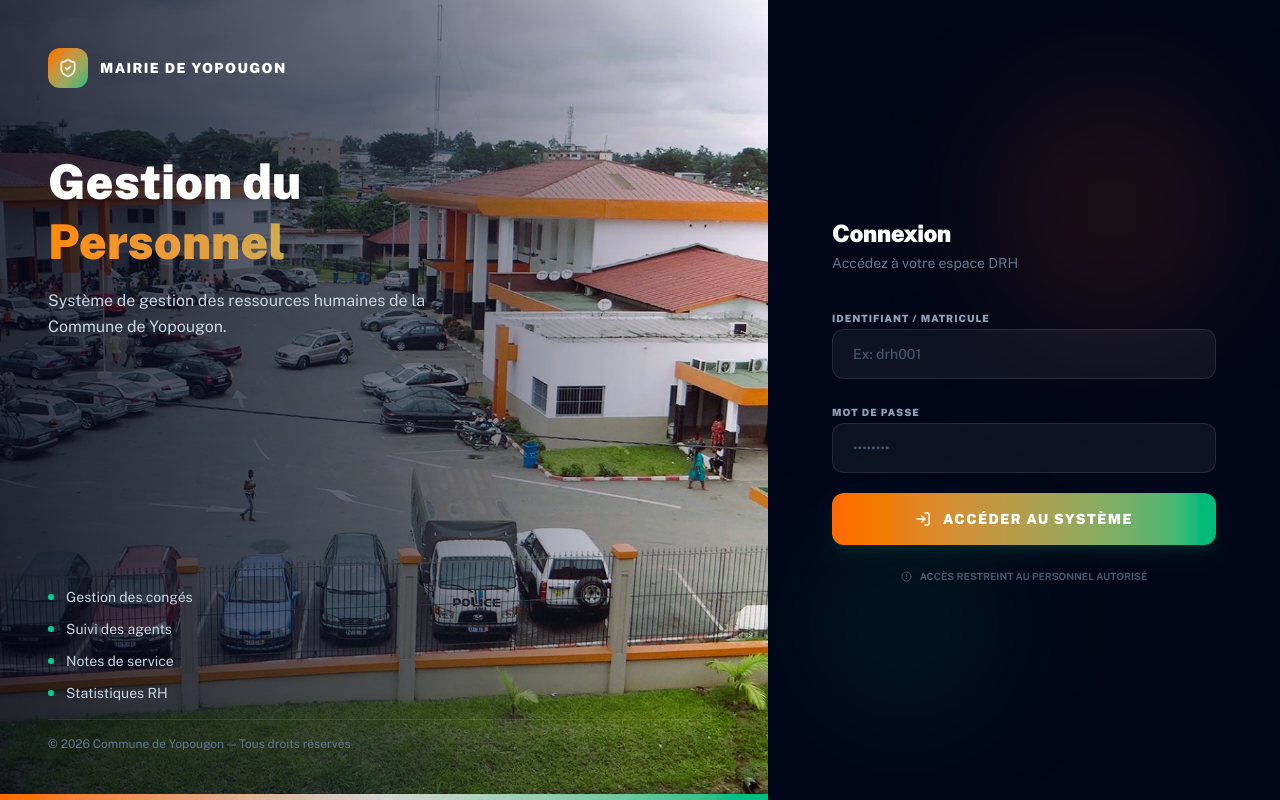
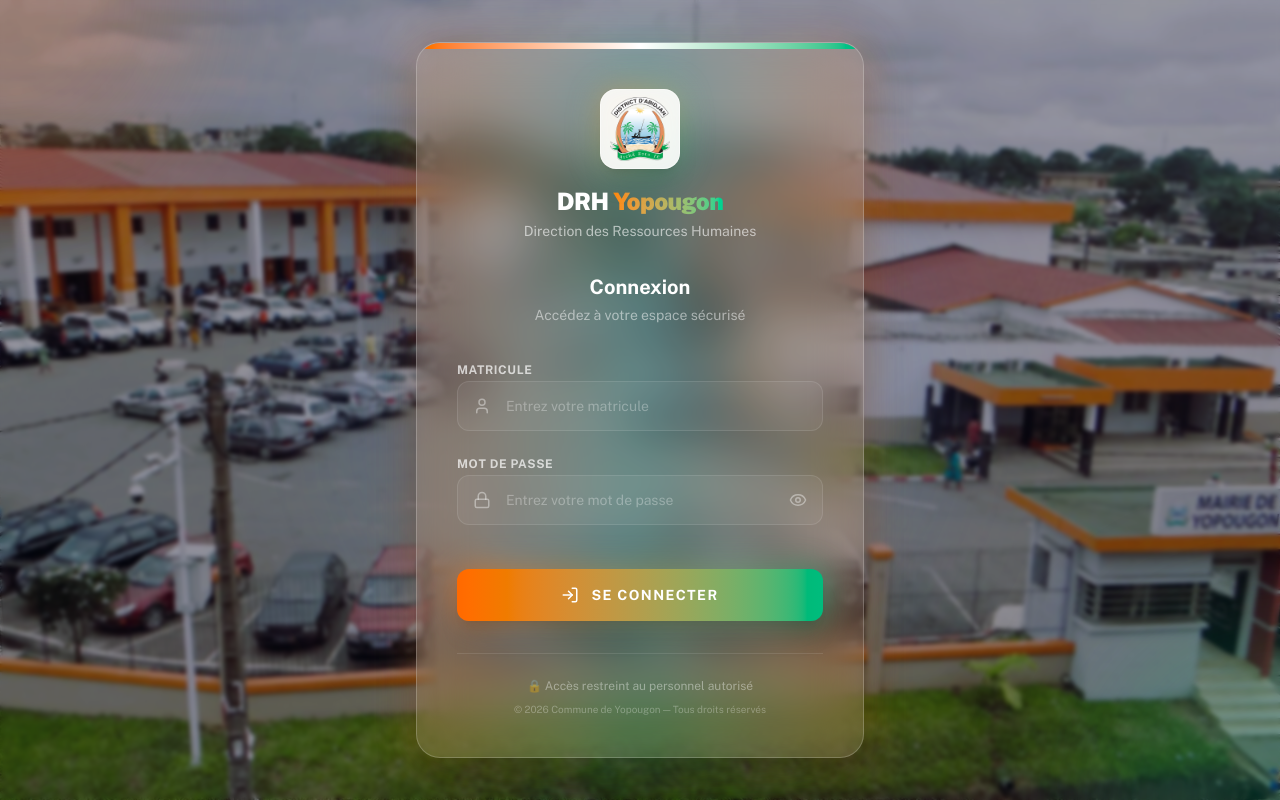
Before and after one commit to Armandodino/drh, a React (Vite) app: page /login in a window 1280 px wide. Built offline with nearby package versions, Linux system fonts and the light colour scheme.

Commit message:
✨ Nouveau formulaire de login avec effet glassmorphism
- Design sophistiqué avec effet glace (backdrop-blur)
- Logo de la mairie intégré
- Animations fluides (framer-motion)
- Inputs avec icônes et effets focus
- Bouton visibilité mot de passe
- Dégradés orange/emerald (couleurs CI)

```diff
--- a/src/pages/Login.tsx
+++ b/src/pages/Login.tsx
@@ -1,5 +1,5 @@
 import React, { useState } from 'react';
-import { ShieldCheck, LogIn, AlertCircle } from 'lucide-react';
+import { LogIn, Eye, EyeOff, User, Lock } from 'lucide-react';
 import { motion } from 'framer-motion';
 import { login } from '../services/api';
 import { useNavigate } from 'react-router-dom';
@@ -13,6 +13,7 @@
   const [id, setId] = useState('');
   const [password, setPassword] = useState('');
   const [loading, setLoading] = useState(false);
+  const [showPassword, setShowPassword] = useState(false);
   const navigate = useNavigate();
 
   const handleSubmit = async (e: React.FormEvent) => {
@@ -37,154 +38,186 @@
   };
 
   return (
-    <div className="min-h-screen flex items-stretch w-full overflow-hidden">
-
-      {/* ── Panneau gauche : Image de fond ── */}
-      <div className="hidden lg:flex lg:w-3/5 relative">
-        {/* Image de fond */}
+    <div className="min-h-screen flex items-center justify-center w-full overflow-hidden relative">
+      {/* Background Image */}
+      <div className="absolute inset-0">
         <img
           src="/login-bg.png"
-          alt="Mairie de Yopougon"
-          className="absolute inset-0 w-full h-full object-cover"
+          alt="Background"
+          className="w-full h-full object-cover"
         />
-        {/* Overlay dégradé */}
-        <div className="absolute inset-0 bg-gradient-to-r from-slate-950/80 via-slate-900/60 to-transparent" />
-        {/* Overlay couleurs CI */}
-        <div className="absolute bottom-0 left-0 right-0 h-1.5 bg-gradient-to-r from-orange-500 via-white/80 to-emerald-500" />
-
-        {/* Contenu sur l'image */}
-        <div className="relative z-10 flex flex-col justify-between p-12 w-full">
-          {/* Haut */}
-          <div>
-            <div className="flex items-center gap-3 mb-16">
-              <div className="w-10 h-10 rounded-xl bg-gradient-to-br from-orange-500 to-emerald-500 flex items-center justify-center">
-                <ShieldCheck size={20} className="text-white" />
-              </div>
-              <span className="text-white font-black text-sm uppercase tracking-widest">Mairie de Yopougon</span>
+        {/* Dark overlay */}
+        <div className="absolute inset-0 bg-slate-950/40 backdrop-blur-[2px]" />
       </div>
 
+      {/* Decorative elements */}
+      <div className="absolute top-0 left-0 w-96 h-96 bg-orange-500/20 rounded-full blur-3xl -translate-x-1/2 -translate-y-1/2" />
+      <div className="absolute bottom-0 right-0 w-96 h-96 bg-emerald-500/20 rounded-full blur-3xl translate-x-1/2 translate-y-1/2" />
+      <div className="absolute top-1/2 left-1/2 w-[600px] h-[600px] bg-blue-500/10 rounded-full blur-3xl -translate-x-1/2 -translate-y-1/2" />
+
+      {/* Main Container */}
       <motion.div
-              initial={{ opacity: 0, y: 30 }}
+        initial={{ opacity: 0, scale: 0.95 }}
+        animate={{ opacity: 1, scale: 1 }}
+        transition={{ duration: 0.5 }}
+        className="relative z-10 w-full max-w-md mx-4"
+      >
+        {/* Glass Card */}
+        <div className="relative">
+          {/* Glow effect behind card */}
+          <div className="absolute -inset-1 bg-gradient-to-r from-orange-500/30 via-emerald-500/30 to-orange-500/30 rounded-3xl blur-xl opacity-75" />
+
+          {/* Main glass container */}
+          <div className="relative bg-white/10 backdrop-blur-xl rounded-3xl border border-white/20 shadow-2xl overflow-hidden">
+            {/* Top gradient bar */}
+            <div className="h-1.5 bg-gradient-to-r from-orange-500 via-white to-emerald-500" />
+
+            <div className="p-8 md:p-10">
+              {/* Logo Section */}
+              <motion.div
+                initial={{ opacity: 0, y: -20 }}
                 animate={{ opacity: 1, y: 0 }}
-              transition={{ delay: 0.3, duration: 0.7 }}
+                transition={{ delay: 0.2 }}
+                className="flex flex-col items-center mb-8"
               >
-              <h1 className="text-5xl font-black text-white leading-tight mb-4">
-                Gestion du
-                <span className="block text-transparent bg-clip-text bg-gradient-to-r from-orange-400 to-emerald-400">
-                  Personnel
-                </span>
-              </h1>
-              <p className="text-slate-300 text-base max-w-sm leading-relaxed">
-                Système de gestion des ressources humaines de la Commune de Yopougon.
-              </p>
-            </motion.div>
+                {/* Logo container with glow */}
+                <div className="relative mb-4">
+                  <div className="absolute inset-0 bg-gradient-to-br from-orange-400 to-emerald-400 rounded-2xl blur-lg opacity-50" />
+                  <div className="relative w-20 h-20 bg-white/90 backdrop-blur rounded-2xl shadow-xl flex items-center justify-center overflow-hidden border border-white/50">
+                    <img
+                      src="/logo.png"
+                      alt="Logo Mairie"
+                      className="w-16 h-16 object-contain"
+                    />
+                  </div>
                 </div>
 
-          {/* Bas */}
+                <h1 className="text-2xl font-black text-white tracking-tight text-center">
+                  DRH <span className="text-transparent bg-clip-text bg-gradient-to-r from-orange-400 to-emerald-400">Yopougon</span>
+                </h1>
+                <p className="text-white/60 text-sm mt-1">Direction des Ressources Humaines</p>
+              </motion.div>
+
+              {/* Welcome text */}
+              <motion.div
+                initial={{ opacity: 0, y: 10 }}
+                animate={{ opacity: 1, y: 0 }}
+                transition={{ delay: 0.3 }}
+                className="text-center mb-8"
+              >
+                <h2 className="text-xl font-bold text-white mb-1">Connexion</h2>
+                <p className="text-white/50 text-sm">Accédez à votre espace sécurisé</p>
+              </motion.div>
+
+              {/* Form */}
+              <motion.form
+                initial={{ opacity: 0, y: 10 }}
+                animate={{ opacity: 1, y: 0 }}
+                transition={{ delay: 0.4 }}
+                onSubmit={handleSubmit}
+                className="space-y-5"
+              >
+                {/* Matricule Input */}
+                <div className="space-y-2">
+                  <label className="text-xs font-bold text-white/70 uppercase tracking-wider">
+                    Matricule
+                  </label>
+                  <div className="relative group">
+                    <div className="absolute inset-0 bg-gradient-to-r from-orange-500/20 to-emerald-500/20 rounded-xl blur opacity-0 group-focus-within:opacity-100 transition-opacity" />
+                    <div className="relative flex items-center">
+                      <div className="absolute left-4 text-white/40">
+                        <User size={18} />
+                      </div>
+                      <input
+                        type="text"
+                        value={id}
+                        onChange={(e) => setId(e.target.value)}
+                        className="w-full bg-white/5 border border-white/10 rounded-xl pl-12 pr-4 py-3.5 text-white placeholder-white/30 outline-none focus:border-white/30 focus:bg-white/10 transition-all text-sm"
+                        placeholder="Entrez votre matricule"
+                        required
+                      />
+                    </div>
+                  </div>
+                </div>
+
+                {/* Password Input */}
+                <div className="space-y-2">
+                  <label className="text-xs font-bold text-white/70 uppercase tracking-wider">
+                    Mot de passe
+                  </label>
+                  <div className="relative group">
+                    <div className="absolute inset-0 bg-gradient-to-r from-orange-500/20 to-emerald-500/20 rounded-xl blur opacity-0 group-focus-within:opacity-100 transition-opacity" />
+                    <div className="relative flex items-center">
+                      <div className="absolute left-4 text-white/40">
+                        <Lock size={18} />
+                      </div>
+                      <input
+                        type={showPassword ? "text" : "password"}
+                        value={password}
+                        onChange={(e) => setPassword(e.target.value)}
+                        className="w-full bg-white/5 border border-white/10 rounded-xl pl-12 pr-12 py-3.5 text-white placeholder-white/30 outline-none focus:border-white/30 focus:bg-white/10 transition-all text-sm"
+                        placeholder="Entrez votre mot de passe"
+                        required
+                      />
+                      <button
+                        type="button"
+                        onClick={() => setShowPassword(!showPassword)}
+                        className="absolute right-4 text-white/40 hover:text-white/70 transition-colors"
+                      >
+                        {showPassword ? <EyeOff size={18} /> : <Eye size={18} />}
+                      </button>
+                    </div>
+                  </div>
+                </div>
+
+                {/* Submit Button */}
+                <motion.button
+                  type="submit"
+                  disabled={loading}
+                  whileHover={{ scale: 1.02 }}
+                  whileTap={{ scale: 0.98 }}
+                  className="relative w-full group mt-6"
+                >
+                  {/* Button glow */}
+                  <div className="absolute inset-0 bg-gradient-to-r from-orange-500 to-emerald-500 rounded-xl blur-lg opacity-50 group-hover:opacity-75 transition-opacity" />
+
+                  <div className="relative w-full py-4 bg-gradient-to-r from-orange-500 to-emerald-500 text-white rounded-xl font-bold text-sm uppercase tracking-widest flex items-center justify-center gap-3 shadow-xl disabled:opacity-60 transition-all">
+                    {loading ? (
+                      <span className="flex items-center gap-2">
+                        <svg className="animate-spin w-5 h-5" viewBox="0 0 24 24" fill="none">
+                          <circle className="opacity-25" cx="12" cy="12" r="10" stroke="currentColor" strokeWidth="4" />
+                          <path className="opacity-75" fill="currentColor" d="M4 12a8 8 0 018-8V0C5.373 0 0 5.373 0 12h4zm2 5.291A7.962 7.962 0 014 12H0c0 3.042 1.135 5.824 3 7.938l3-2.647z" />
+                        </svg>
+                        Vérification...
+                      </span>
+                    ) : (
+                      <>
+                        <LogIn size={18} />
+                        Se connecter
+                      </>
+                    )}
+                  </div>
+                </motion.button>
+              </motion.form>
+
+              {/* Footer info */}
               <motion.div
                 initial={{ opacity: 0 }}
                 animate={{ opacity: 1 }}
-            transition={{ delay: 0.6 }}
-            className="space-y-3"
+                transition={{ delay: 0.5 }}
+                className="mt-8 pt-6 border-t border-white/10 text-center"
               >
-            {['Gestion des congés', 'Suivi des agents', 'Notes de service', 'Statistiques RH'].map((feat, i) => (
-              <div key={i} className="flex items-center gap-3 text-slate-300 text-sm">
-                <div className="w-1.5 h-1.5 rounded-full bg-emerald-400 flex-shrink-0" />
-                {feat}
-              </div>
-            ))}
-            <p className="text-slate-500 text-xs mt-4 pt-4 border-t border-white/10">
+                <p className="text-white/40 text-xs">
+                  🔒 Accès restreint au personnel autorisé
+                </p>
+                <p className="text-white/30 text-[10px] mt-2">
                   © {new Date().getFullYear()} Commune de Yopougon — Tous droits réservés
                 </p>
               </motion.div>
             </div>
           </div>
-
-      {/* ── Panneau droit : Formulaire ── */}
-      <div className="flex-1 bg-slate-950 flex items-center justify-center p-8 relative">
-        {/* Orbes décoratifs */}
-        <div className="absolute top-20 right-10 w-64 h-64 bg-orange-500/10 rounded-full blur-3xl pointer-events-none" />
-        <div className="absolute bottom-20 left-10 w-48 h-48 bg-emerald-500/10 rounded-full blur-3xl pointer-events-none" />
-
-        {/* Bandeau couleurs CI (mobile) */}
-        <div className="absolute top-0 left-0 right-0 h-1 bg-gradient-to-r from-orange-500 via-white/60 to-emerald-500 lg:hidden" />
-
-        <motion.div
-          initial={{ opacity: 0, x: 40 }}
-          animate={{ opacity: 1, x: 0 }}
-          transition={{ duration: 0.6 }}
-          className="w-full max-w-sm relative z-10"
-        >
-          {/* Logo mobile */}
-          <div className="lg:hidden text-center mb-8">
-            <div className="w-16 h-16 bg-gradient-to-br from-orange-500 to-emerald-600 p-0.5 rounded-2xl mx-auto mb-4">
-              <div className="w-full h-full bg-slate-900 rounded-[1rem] flex items-center justify-center text-white">
-                <ShieldCheck size={30} />
-              </div>
-            </div>
-            <p className="text-slate-400 text-xs font-bold uppercase tracking-widest">Mairie de Yopougon</p>
-          </div>
-
-          <div className="mb-8">
-            <h2 className="text-2xl font-black text-white tracking-tight">Connexion</h2>
-            <p className="text-slate-500 text-sm mt-1">Accédez à votre espace DRH</p>
-          </div>
-
-          <form onSubmit={handleSubmit} className="space-y-5">
-            <div className="space-y-1.5">
-              <label className="text-[10px] font-black text-slate-400 uppercase tracking-widest">
-                Identifiant / Matricule
-              </label>
-              <input
-                type="text"
-                value={id}
-                onChange={(e) => setId(e.target.value)}
-                className="w-full bg-white/5 border border-white/10 rounded-xl px-5 py-3.5 text-white outline-none focus:border-orange-500/60 focus:bg-white/8 transition-all font-medium text-sm placeholder:text-slate-600"
-                placeholder="Ex: drh001"
-                required
-              />
-            </div>
-
-            <div className="space-y-1.5">
-              <label className="text-[10px] font-black text-slate-400 uppercase tracking-widest">
-                Mot de passe
-              </label>
-              <input
-                type="password"
-                value={password}
-                onChange={(e) => setPassword(e.target.value)}
-                className="w-full bg-white/5 border border-white/10 rounded-xl px-5 py-3.5 text-white outline-none focus:border-emerald-500/60 focus:bg-white/8 transition-all font-medium text-sm placeholder:text-slate-600"
-                placeholder="••••••••"
-                required
-              />
-            </div>
-
-            <motion.button
-              type="submit"
-              disabled={loading}
-              whileTap={{ scale: 0.97 }}
-              className="w-full py-4 mt-2 bg-gradient-to-r from-orange-500 to-emerald-500 text-white rounded-xl font-black text-sm uppercase tracking-widest hover:opacity-90 transition-all flex items-center justify-center gap-3 shadow-lg shadow-emerald-900/30 disabled:opacity-60"
-            >
-              {loading ? (
-                <span className="flex items-center gap-2">
-                  <svg className="animate-spin w-4 h-4" viewBox="0 0 24 24" fill="none">
-                    <circle className="opacity-25" cx="12" cy="12" r="10" stroke="currentColor" strokeWidth="4" />
-                    <path className="opacity-75" fill="currentColor" d="M4 12a8 8 0 018-8v4l3-3-3-3v4a8 8 0 00-8 8h4l-3 3-3-3h4z" />
-                  </svg>
-                  Vérification...
-                </span>
-              ) : (
-                <><LogIn size={16} /> Accéder au Système</>
-              )}
-            </motion.button>
-          </form>
-
-          <div className="mt-6 flex items-center gap-2 justify-center text-slate-600 text-[10px] font-bold uppercase">
-            <AlertCircle size={11} />
-            Accès restreint au personnel autorisé
         </div>
       </motion.div>
     </div>
-    </div>
   );
 };
```
Also changed, not shown: public/logo.png (added). Lines whose indentation alone changed are shown as unchanged.
